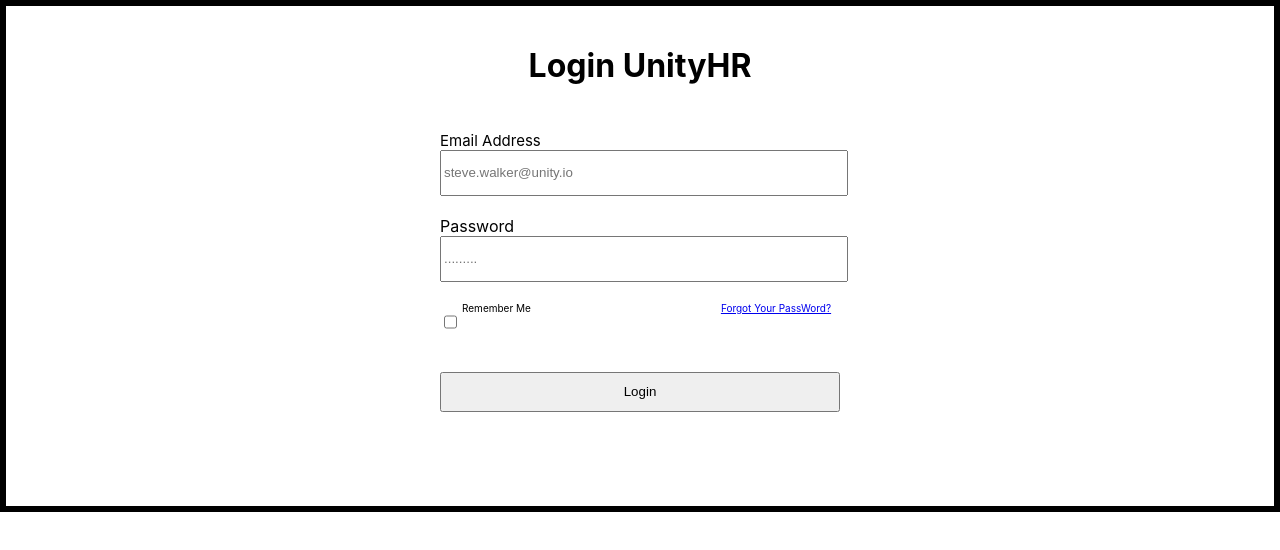
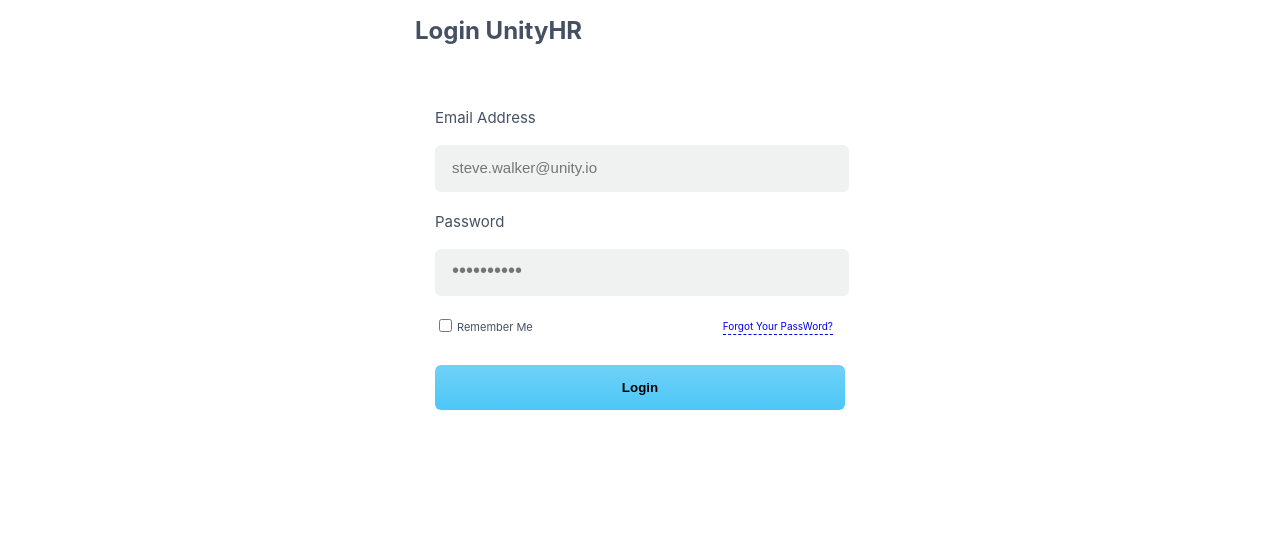
Before and after one commit to nology-tech/march-unityhr, a React (Create React App) app: page / in a window 1280 px wide. Shown: the top 550 px of the page. Built offline with nearby package versions, Linux system fonts and the light colour scheme.

Commit message:
updated button colour

```diff
--- a/src/App.jsx
+++ b/src/App.jsx
@@ -32,10 +32,7 @@ const analytics = getAnalytics(app);
 const App = () => {
   return (
     <div className="App">
-      <div className="login-container">
-        <h1 className="login-container__title">Login UnityHR</h1>
-        <LoginPage />
-      </div>
+      <LoginPage />
     </div>
   );
 };
--- a/src/App.scss
+++ b/src/App.scss
@@ -1,14 +1 @@
 @use "./assets/sass/variables" as *;
-
-.login-container {
-  display: flex;
-  flex-direction: column;
-  justify-content: center;
-  align-items: center;
-  border: solid black 6px;
-  height: 500px;
-
-  &__title {
-    margin-top: 40px;
-  }
-}
--- a/src/assets/sass/_variables.scss
+++ b/src/assets/sass/_variables.scss
@@ -10,6 +10,7 @@ $font-color-grey: #98a2ae;
 
 $color-white: #ffffff;
 $color-light-grey: #f8fafb;
+$color-light-grey-shade1: #f0f1f1;
 $color-dark-grey: #455163;
 
 $ticket-color-bar-blue: #16a6f8;
@@ -32,6 +33,7 @@ $button-color-red: linear-gradient(180deg, #f87171, 0%, #ff4242 100%);
 $button-color-gray: #f0f4f5;
 
 $font-size-S: 10px;
+$font-size-SS: 11px;
 $font-size-SM: 15px;
 $font-size-M: 20px;
 $font-size-ML: 25px;
--- a/src/component/LoginPage/LoginPage.jsx
+++ b/src/component/LoginPage/LoginPage.jsx
@@ -2,6 +2,10 @@ import "./LoginPage.scss";
 
 const LoginPage = ({ emailInput, passwordInput, onChange }) => {
   return (
+    <section className="login-container">
+      <div></div>
+      <div>
+        <h1 className="login-container__title">Login UnityHR</h1>
         <form className="login-form">
           <label className="login-form__email">Email Address</label>
           <input
@@ -16,7 +20,8 @@ const LoginPage = ({ emailInput, passwordInput, onChange }) => {
           <label className="login-form__password">Password</label>
           <input
             type="text"
-        placeholder="........."
+            id="user-password"
+            placeholder="••••••••••"
             passValue={passwordInput}
             className="login-form__password--input"
           />
@@ -37,6 +42,8 @@ const LoginPage = ({ emailInput, passwordInput, onChange }) => {
             Login
           </button>
         </form>
+      </div>
+    </section>
   );
 };
 
--- a/src/component/LoginPage/LoginPage.scss
+++ b/src/component/LoginPage/LoginPage.scss
@@ -1,42 +1,61 @@
 @use "../../assets/sass/_variables.scss" as *;
+
+.login-container {
+  display: flex;
+  flex-direction: column;
+  justify-content: center;
+  align-items: center;
+  height: 500px;
+
+  &__title {
+    margin-top: 40px;
+    color: $color-dark-grey;
+  }
+}
 
 .login-form {
   display: flex;
   flex-direction: column;
   justify-content: center;
   align-items: left;
-  //   border: 10px solid red;
   position: relative;
-  width: 400px;
+  width: 410px;
   height: 350px;
   padding: 20px;
   margin-bottom: 70px;
 
   &__email {
     font-size: $font-size-SM;
+    margin-bottom: 18px;
+    color: $color-dark-grey;
   }
 
   &__email--input {
-    width: 400px;
-    height: 40px;
+    width: 410px;
+    height: 45px;
+    border-radius: 6px;
+    border: none;
+    background-color: $color-light-grey-shade1;
   }
 
-  &__password--label {
+  &__password {
     font-size: $font-size-SM;
+    margin-bottom: 18px;
+    color: $color-dark-grey;
   }
 
   &__password--input {
-    width: 400px;
-    height: 40px;
+    width: 410px;
+    height: 45px;
     margin-bottom: 20px;
+    border-radius: 6px;
+    border: none;
+    background-color: $color-light-grey-shade1;
   }
-
   &__checkbox {
-    // border: solid 3px black;
     display: flex;
     position: relative;
-    width: 400px;
-    height: 40px;
+    width: 410px;
 
     &--box {
       margin-right: 5px;
@@ -44,18 +63,37 @@
 
     &--label {
       margin-right: 190px;
-      font-size: $font-size-S;
+      font-size: $font-size-SS;
+      margin-top: 4px;
+      color: $color-dark-grey;
     }
 
     &--link {
-      margin-right: 5px;
+      margin-right: 3px;
+      margin-top: 4px;
+      color: $button-color-blue;
       font-size: $font-size-S;
+      border-bottom: 1px dashed;
+      text-decoration: dotted;
     }
   }
 
   &__button {
     margin-top: 30px;
-    width: 400px;
-    height: 40px;
+    width: 410px;
+    height: 45px;
+    border-radius: 6px;
+    border: none;
+    background: $button-color-blue;
+    font-weight: bold;
+  }
+
+  ::placeholder {
+    padding: 15px;
+    font-size: $font-size-SM;
+  }
+
+  #user-password::placeholder {
+    font-size: $font-size-M;
   }
 }
```
Lines whose indentation alone changed are shown as unchanged.
